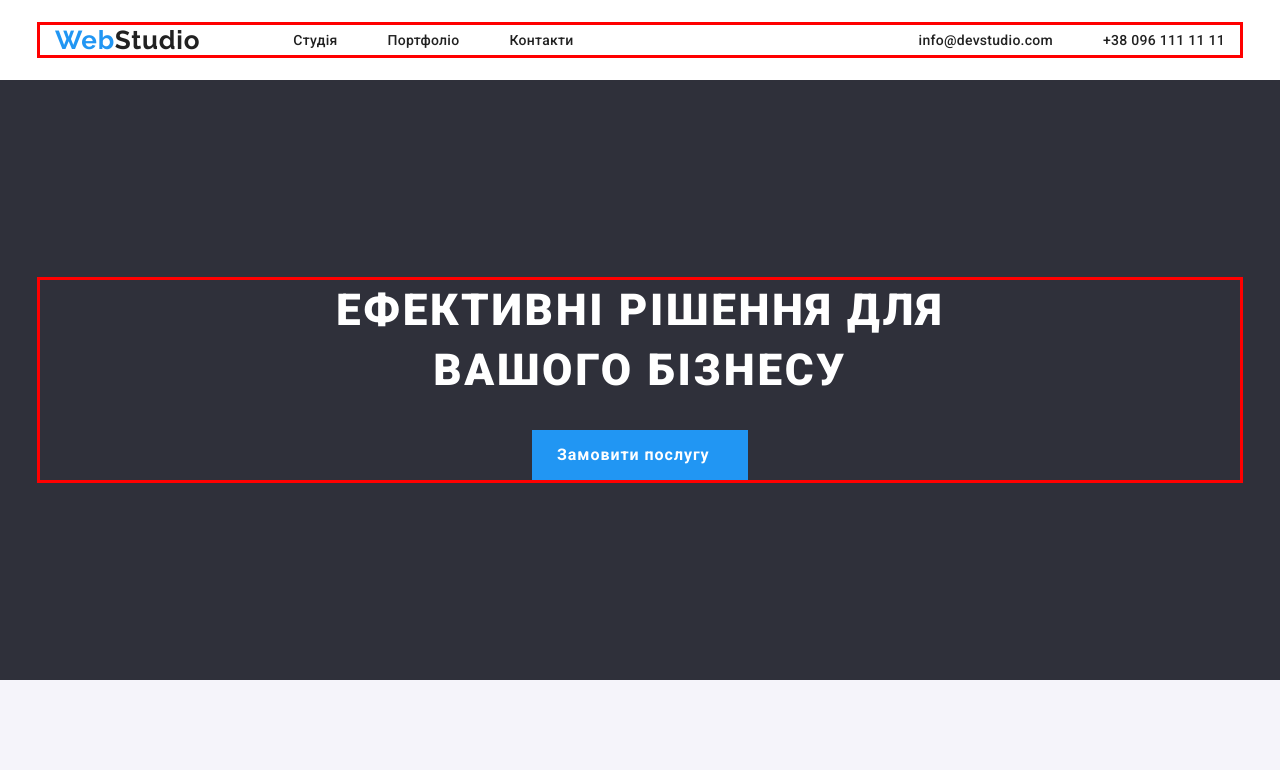
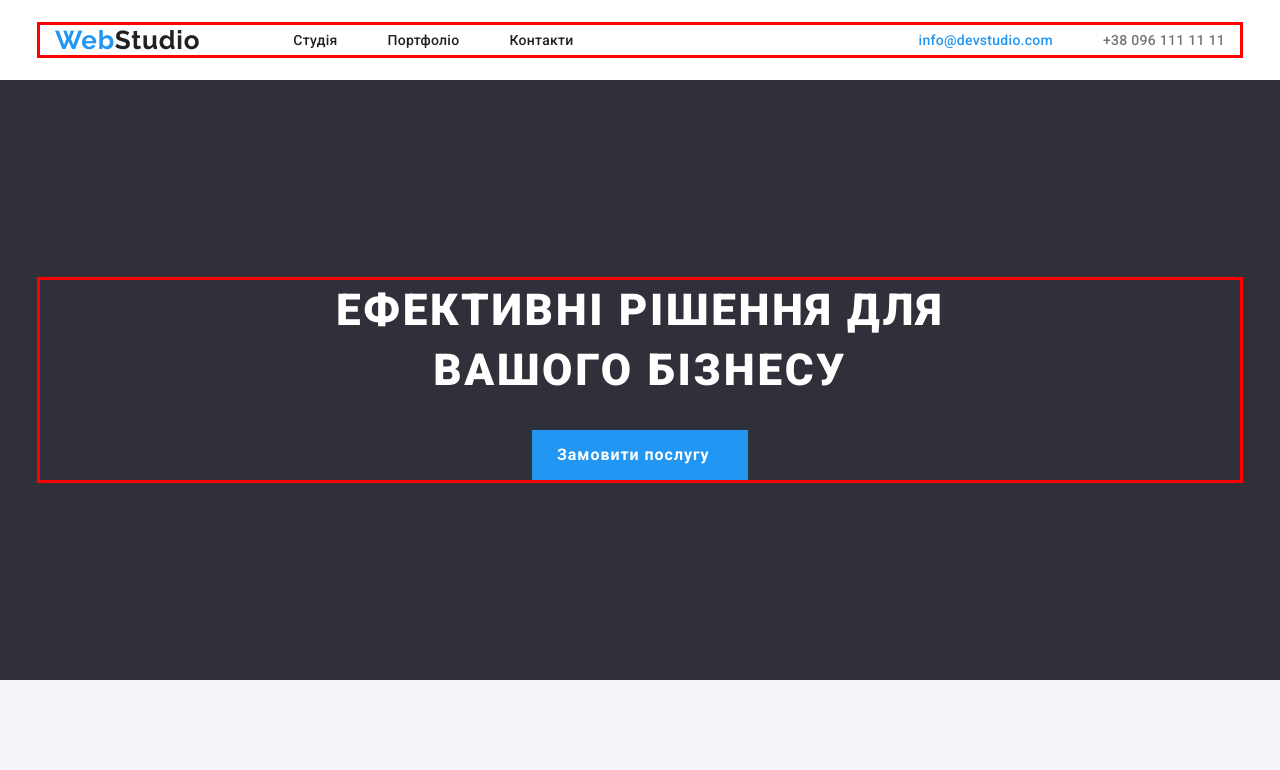
Before and after one commit to luka-kyz/web-studio3, a plain HTML site: page index.html in a window 1280 px wide. In both pictures the pointer is over the link 985 px from the left and 40 px from the top of the page. Shown: the top 770 px of the page. Drawn offline with nearby package versions, Linux system fonts and the light colour scheme; files whose address does not match are found by name.

Commit message:
hover add + fix .header-contacts-link color

```diff
--- a/css/style.css
+++ b/css/style.css
@@ -21,6 +21,24 @@ header {
   background-color: var(--white-color);
   padding-top: 25px;
   padding-bottom: 25px;
+}
+.header-contacts-link:hover {
+color: var(--accent-color);
+font-family: Roboto;
+font-size: 14px;
+font-style: normal;
+font-weight: 500;
+line-height: normal;
+letter-spacing: 0.28px;
+}
+.header-contacts-link {
+color: var(--secondary-color);
+font-family: Roboto;
+font-size: 14px;
+font-style: normal;
+font-weight: 500;
+line-height: normal;
+letter-spacing: 0.28px;
 }
 .header-link:hover {
   color: var(--accent-color);
@@ -324,8 +342,17 @@ footer {
   letter-spacing: 0.42px;
   margin-top: 20px;
 }
+.footer-contacts-link:hover {
+  color: var(--accent-color);
+  font-family: Roboto;
+  font-size: 14px;
+  font-style: normal;
+  font-weight: 400;
+  line-height: 24px; /* 171.429% */
+  letter-spacing: 0.42px;
+}
 .footer-contacts-link {
-  color: rgba(255, 255, 255, 0.6);
+  color: var(--secondary-color);
   font-family: Roboto;
   font-size: 14px;
   font-style: normal;
```
Also changed, not shown: portfolio.html (+2 -2 lines).
